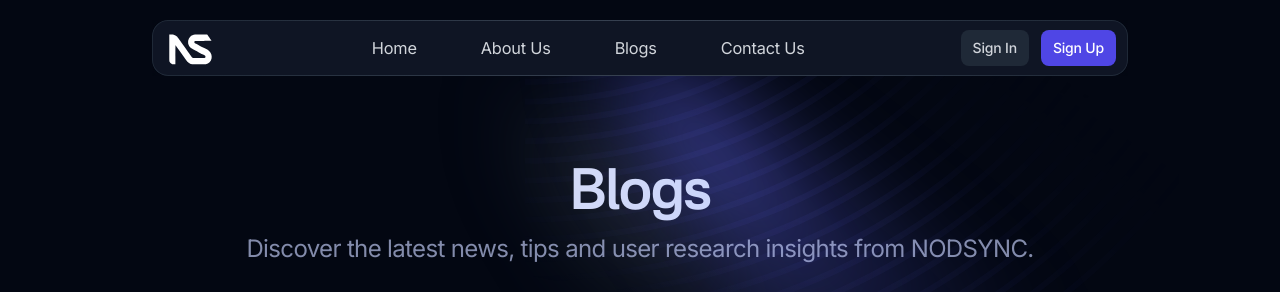
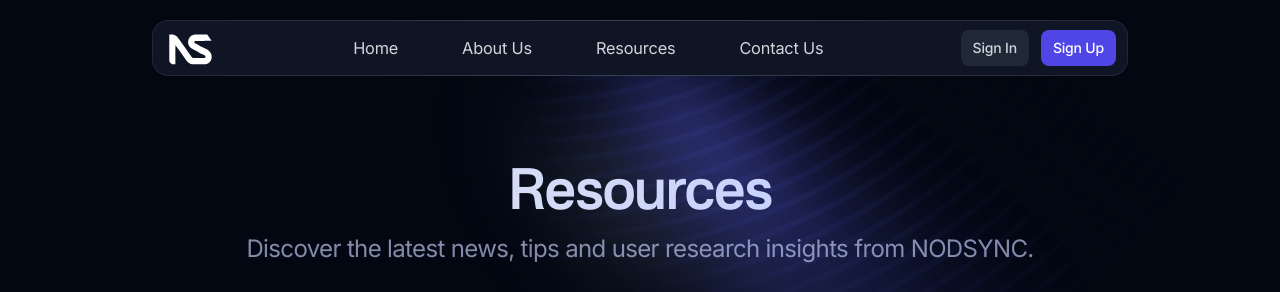
Before and after one commit to iashokk/NodSync, a Next.js app: page /Blog in a window 1280 px wide. Shown: the top 292 px of the page. Built offline with nearby package versions, Linux system fonts and the light colour scheme; no server answers; the database is empty.

Commit message:
blogs change to resources

```diff
--- a/app/Blog/page.tsx
+++ b/app/Blog/page.tsx
@@ -61,7 +61,7 @@ export default function Blog() {
               className="animate-[gradient_6s_linear_infinite] bg-[linear-gradient(to_right,theme(colors.gray.200),theme(colors.indigo.200),theme(colors.gray.50),theme(colors.indigo.300),theme(colors.gray.200))] bg-[length:200%_auto] bg-clip-text pb-5 font-nacelle text-4xl font-semibold text-transparent md:text-5xl"
               data-aos="fade-up"
             >
-              Blogs
+              Resources
             </h1>
             <p className="text-2xl text-indigo-200/65">Discover the latest news, tips and user research insights from NODSYNC.</p>
           </div>
--- a/components/ui/header.tsx
+++ b/components/ui/header.tsx
@@ -51,7 +51,7 @@ export default function Header() {
               </li>
               <li>
                 <Link href="/Blog" className="text-[1.02rem] hover:text-white transition">
-                  Blogs
+                  Resources
                 </Link>
               </li>
               <li>
```
